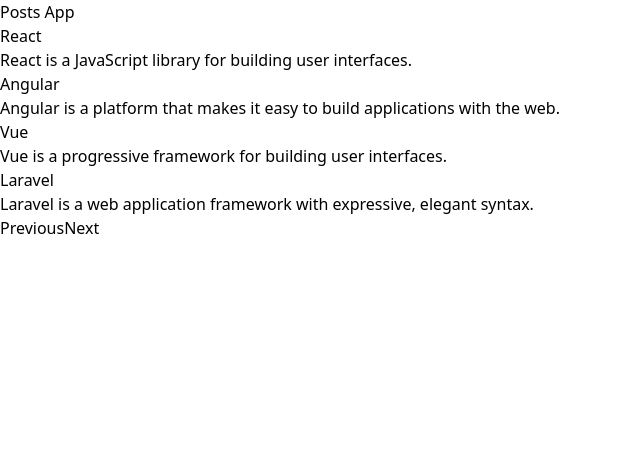
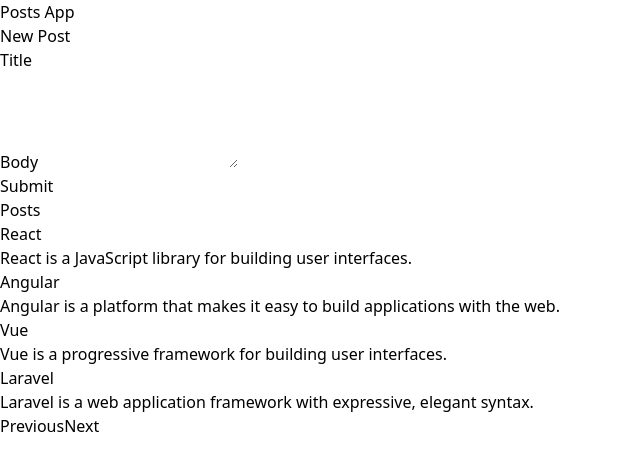
Before and after one commit to humbertodrc/tanstack-query-taller, a React (Vite) app: page / in a window 1280 px wide. Shown: the top 470 px of the page, without its empty margins (0-640 px from the left). Built offline with nearby package versions, Linux system fonts and the light colour scheme; data requests are answered from the project's data file.

Commit message:
feat: new post

```diff
--- a/db.json
+++ b/db.json
@@ -69,11 +69,6 @@
       "title": "JSDoc",
       "body": " documentar nuestro codigo",
       "id": 14
-    },
-    {
-      "title": "Creando ",
-      "body": " creando post",
-      "id": 15
     }
   ]
 }
--- a/src/App.tsx
+++ b/src/App.tsx
@@ -2,6 +2,7 @@
 import {Post} from "./interface/post";
 import {getNextPage} from "./services/getNextPage";
 import Spinner from "./components/Spinner";
+import { createPost } from "./services/createPost";
 
 function App() {
 	const [posts, setPosts] = useState<Post[]>([]);
@@ -22,7 +23,6 @@
 			} else {
 				setReachedLastPage(false);
 			}
-
 		} catch (error) {
 			setHasError(true);
 		} finally {
@@ -38,6 +38,27 @@
 		setCurrentPage((prevPage) => prevPage - 1);
   };
 
+  const handleSubmit = async(e: React.FormEvent<HTMLFormElement>) => {
+    e.preventDefault();
+
+    const formData = new FormData(e.currentTarget);
+
+    const title = formData.get('title') as string;
+    const body = formData.get('body') as string;
+
+    const newPost = {
+      title,
+      body
+    }
+
+    const response = await createPost(newPost);
+
+    if (response) {
+      setPosts([response, ...posts]);
+    }
+
+  };
+
 	useEffect(() => {
 		fetchPosts(currentPage);
 	}, [currentPage]);
@@ -48,33 +69,81 @@
 				<h1 className='text-3xl font-bold underline'>Posts App</h1>
 			</header>
 
-			<main className='container mx-auto px-4 py-4'>
 			{hasError && (
 				<p className='text-center text-red-600'>
 					Error loading posts. Please try again later.
 				</p>
 			)}
 
-				<div className="min-h-[700px]">
+			<main className='container mx-auto px-4 py-4'>
+				<div className='grid grid-cols-5 gap-6'>
+					<section className='col-span-2'>
+						<h2>New Post</h2>
+						<form onSubmit={handleSubmit} className='bg-white shadow-md rounded-md p-4'>
+							<div className='mb-4'>
+								<label
+									htmlFor='title'
+									className='block text-sm font-medium text-gray-700'
+								>
+									Title
+								</label>
+								<input
+									type='text'
+									name='title'
+									id='title'
+									className='mt-1 p-2 border border-gray-300 rounded-md w-full focus:outline-none focus:ring focus:border-blue-300'
+								/>
+							</div>
+							<div className='mb-4'>
+								<label
+									htmlFor='body'
+									className='block text-sm font-medium text-gray-700'
+								>
+									Body
+								</label>
+								<textarea
+									name='body'
+									id='body'
+									rows={4}
+									className='mt-1 p-2 border border-gray-300 rounded-md w-full focus:outline-none focus:ring focus:border-blue-300'
+								></textarea>
+							</div>
+							<button
+								type='submit'
+								className='bg-blue-500 text-white font-semibold px-4 py-2 rounded'
+							>
+								Submit
+							</button>
+						</form>
+					</section>
+					<section className='col-span-3'>
+						<h2>Posts</h2>
+						<div className='min-h-[700px]'>
 							{isLoading ? (
 								<div className='flex items-center justify-center'>
 									<Spinner />
 								</div>
 							) : (
-						<div className='grid grid-cols-1 grid-rows-2 sm:grid-cols-2 lg:grid-cols-3 gap-8'>
+								<div className='grid grid-cols-1 grid-rows-2 sm:grid-cols-2 lg:grid-cols-2 gap-8'>
 									{posts.map((post) => (
 										<div
 											key={post.id}
 											className='bg-white shadow-md rounded-md p-4'
 										>
-									<h2 className='text-lg font-semibold mb-2'>{post.title}</h2>
+											<h2 className='text-lg font-semibold mb-2'>
+												{post.title}
+											</h2>
 											<p className='text-gray-600'>{post.body}</p>
 										</div>
 									))}
 								</div>
 							)}
+							{posts.length === 0 && (
+								<p className='text-center text-gray-600'>No posts available</p>
+							)}
 						</div>
-
+					</section>
+				</div>
 				<div className='flex justify-center mt-8'>
 					<button
 						onClick={prevPage}
--- a/src/services/common/http.ts
+++ b/src/services/common/http.ts
@@ -5,6 +5,7 @@
 interface DefaultHeaders {
 	[key: string]: string;
 }
+
 
 // Encabezados por defecto
 const defaultHeaders: DefaultHeaders = {
@@ -60,14 +61,14 @@
 	endpoint: string,
 	body: Post,
 	options: {headers?: DefaultHeaders} = {}
-): Promise<Post[]> => {
+): Promise<Post> => {
 	const response = await fetch(endpoint, {
 		method: "POST",
 		headers: {...defaultHeaders, ...options.headers},
 		body: JSON.stringify(body),
 	});
 
-	return handleResponse(response);
+	return response.json();
 };
 
 // Método Siguiente (Paginación)
--- a/src/services/createPost.ts
+++ b/src/services/createPost.ts
@@ -1,6 +1,6 @@
 import { Post } from "../interface/post";
 import { API_URL, httpPost } from "./common/http";
 
-export function createPost(post: Post): Promise<Post[]> {
-  return httpPost(`${API_URL}/posts`, post);
+export function createPost(post: Post): Promise<Post> {
+  return httpPost(API_URL, post);
 }
```
Also changed, not shown: src/interface/post.ts (+1 -13 lines). Lines whose indentation alone changed are shown as unchanged.
